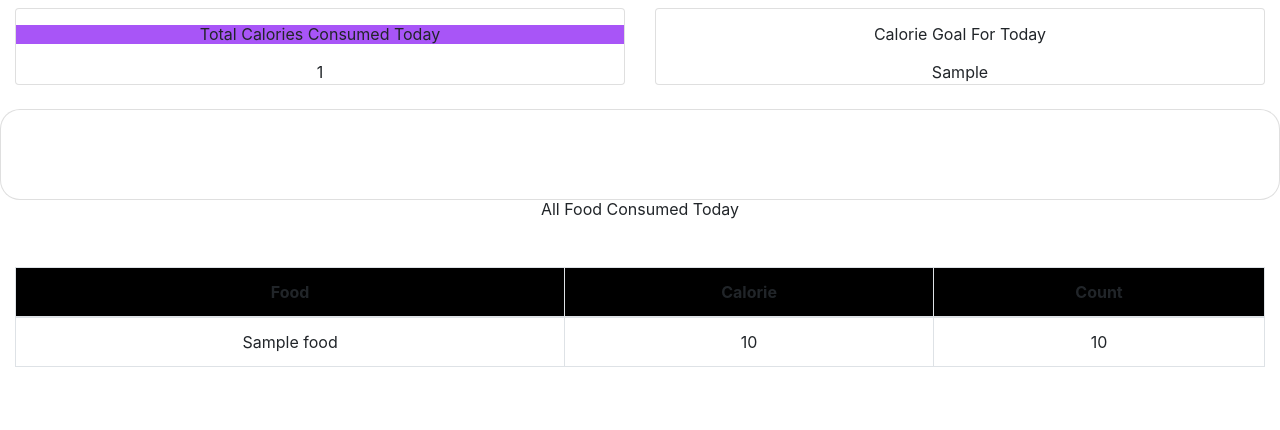
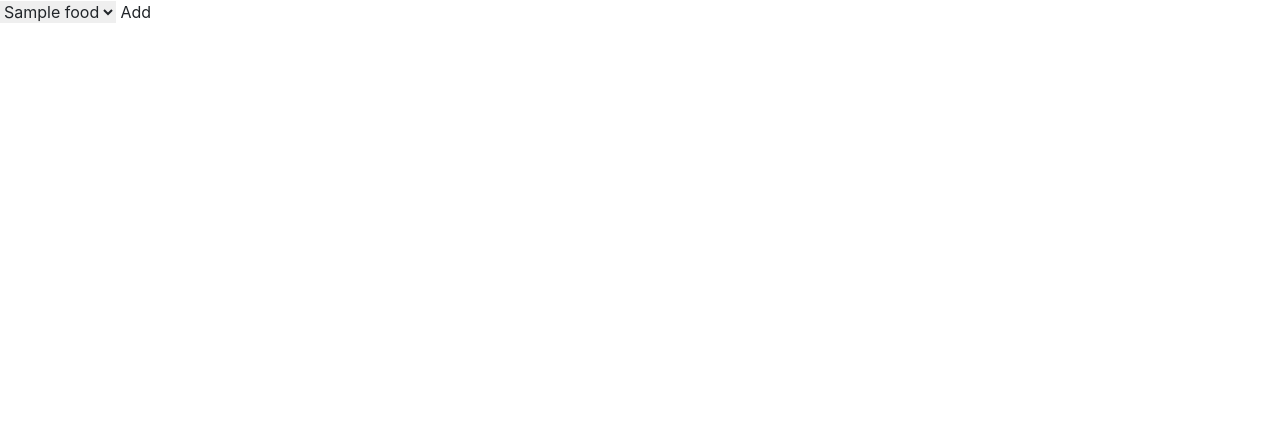
Before and after one commit to waweroh/Calorie-Tracker, a Django app: template CalorieApp/templates/index.html in a window 1280 px wide. Shown: the top 430 px of the page. Run offline with Django 4.2, Linux system fonts and the light colour scheme; tables that the repository leaves empty hold one stand-in row (values such as "Sample post"); the template is opened without the code that fills it: values that come from a table or form of the project are taken from there, most other values are stand-ins (such as "Sample title", 1, 10 or a date in 2020); some libraries are stand-ins or nearby versions.

Commit message:
add foods to database functionality

```diff
--- a/CalorieApp/models.py
+++ b/CalorieApp/models.py
@@ -3,14 +3,6 @@ from django.contrib.auth.models import User
 from django.utils import timezone
 
 # Create your models here.
-class Person (models.Model):
-    user = models.ForeignKey(User, on_delete=models.CASCADE,null=True)
-    height = models.DecimalField(max_digits=5, decimal_places=2)
-    weight = models.DecimalField(max_digits=5, decimal_places=2)
-
-class Meal (models.Model):
-    name =models.CharField(max_length = 255)
-    date = models.DateField(auto_now_add=True)
 
 class Food(models.Model):
 
@@ -23,10 +15,6 @@ class Food(models.Model):
     def __str__(self):
         return self.name
 
-
-
-
-class FoodItem (models.Model):
-    meal = models.ForeignKey(Meal, on_delete=models.CASCADE)
-    food = models.ForeignKey(Food, on_delete=models.CASCADE)
-    quantity = models.PositiveIntegerField()
+class Consumption(models.Model):
+    user = models.ForeignKey(User,on_delete=models.CASCADE)
+    food_consumed = models. ForeignKey(Food,on_delete=models.CASCADE)
--- a/CalorieApp/templates/index.html
+++ b/CalorieApp/templates/index.html
@@ -1,77 +1,19 @@
 {% extends 'base.html' %}
-{% load static tailwind_tags %}
 
 
 {% block content %}
 
-
-<html>
-<head>
-
-  {% tailwind_css %}
-
-</head>
-<body>
-    <div class="container mt-2">
-      <div class="row">
-        <div class="col-lg-6 col-sm-12 item ">
-          <div class="card item-card card-block">
-            <h5 class="card-title mt-3 mb-3 text-center bg-purple-500">Total Calories Consumed Today</h5>
-            <p class="card-text text-center">{{ total_calorie }}</p>
-        </div>
-        </div>
-        <div class="col-lg-6 col-sm-12 item">
-          <div class="card item-card card-block mt-sm-2 mt-lg-0">
-            <h5 class="card-title  mt-3 mb-3 text-center">Calorie Goal For Today</h5>
-            <p class="card-text text-center">{{ calorie_goal }}</p>
-      </div>
-        </div>
-      </div>
-
-    </div>
-
-          <div class="card text-white text-center mt-4"  style="border-radius: 20px;">
-
-            <div class="card-body">
-
-              <p class="card-text text-center pt-3" style="font-size:22px">
-              {% if calorie_goal_status > 0 %}
-          You need  {{ calorie_goal_status }} calories more to reach your goal
-          {% elif calorie_goal == 0 %}
-          <a href="{% url "profile" %}"> Enter your calorie goal for the day </a>
-          {% else %}
-          You surpassed your goal by {{ over_calorie }} calories
-          {% endif %} </p>
-
-            </div>
-
-          </div>
-
-    <h1 class="headline text-center mt-auto mb-auto">All Food Consumed Today </h1>
-    <div class="container table-responsive py-5">
-    <table class="table table-bordered table-hover">
-      <thead class="bg-black">
-        <tr class="text-center">
-          <th scope="col">Food</th>
-          <th scope="col">Calorie</th>
-          <th scope="col">Count</th>
-        </tr>
-      </thead>
-      <tbody>
+<form method="POST">
+  {% csrf_token %}
+  <select name="food_consumed" id="food_consumed">
+    {% for food in foods %}
+    <option value="{{food.name}}">{{food.name}}</option>
+    {% endfor %}
+  </select>
+  <button type="submit">Add</button>
+</form>
 
 
-        {% for food in food_selected_today %}
-        <tr class="text-center">
-          <td> {{ food.food.name }}</td>
-          <td> {{ food.calorie_amount }}</td>
-          <td> {{ food.amount }}</td>
-        </tr>
-        {% endfor %}
-      </tbody>
-    </table>
-    </div>
-</body>
-</html>
 
 
 {% endblock content %}
--- a/CalorieApp/templates/person.html
+++ /dev/null
@@ -1 +0,0 @@
-<h1>user page</h1>
--- a/CalorieApp/urls.py
+++ b/CalorieApp/urls.py
@@ -1,9 +1,6 @@
 from django.urls import path
 from . import views
 urlpatterns = [
-    path('user/<int:person_id>/', views.person_detail, name='person_detail'),
-    path('meal/', views.meal_detail, name='meal_detail'),
-    path('food/', views.food_detail, name='food_detail'),
     path("", views.index, name='index'),
 
 ]
```
Also changed, not shown: CalorieApp/admin.py (+3 -4 lines), CalorieApp/views.py (+12 -15 lines), CalorieApp/migrations/0003_remove_person_user_delete_fooditem_delete_meal_and_more.py (added), CalorieApp/migrations/0004_consumption.py (added), CalorieApp/templates/food.html (deleted), CalorieApp/templates/meal.html (deleted).
